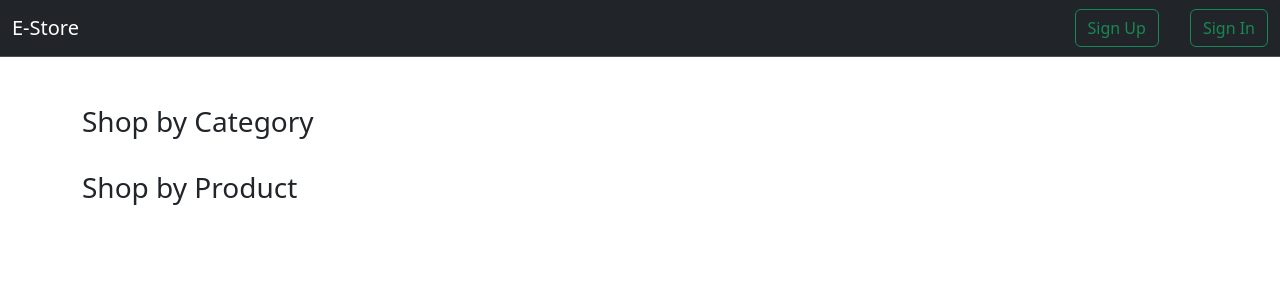
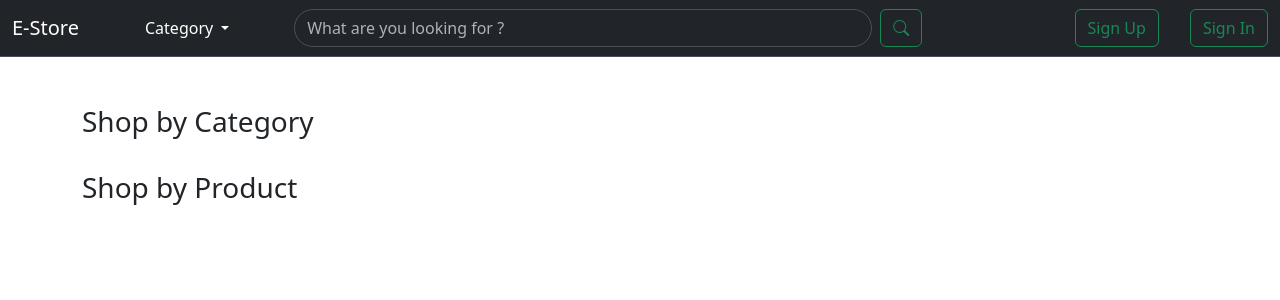
Before and after one commit to vish0290/E-Commerce, a FastAPI app: page / in a window 1280 px wide. Shown: the top 300 px of the page. Run offline with FastAPI, Linux system fonts and the light colour scheme; data that the repository does not hold is empty.

Commit message:
search & dropdown added

```diff
--- a/app/templates/user_landing.html
+++ b/app/templates/user_landing.html
@@ -13,13 +13,26 @@
         <div class="container-fluid">
             <a class="navbar-brand">E-Store</a>
 
-            <!-- Center the search form -->
-            <!-- <form class="d-flex mx-auto w-50" role="search">
-                <input class="form-control me-2 flex-grow-1" type="search" placeholder="Search" aria-label="Search">
-                <button class="btn btn-outline-success" type="submit">Search</button>
-            </form> -->
+                <li class="nav-item dropdown">
+                    <a class="nav-link dropdown-toggle" href="#" role="button" data-bs-toggle="dropdown" aria-expanded="false">
+                        Category
+                    </a>
+                    {% for category in categories %}
+                    <ul class="dropdown-menu">
+                        <li><a class="dropdown-item" href="#">{{ category.name }}</a></li>
+                    </ul>
+                    {% endfor %}
+                </li>
 
-            <!-- Right-align the sign up and sign in buttons -->
+
+            <form class="d-flex mx-auto w-50" role="search">
+                <input id = "search" name= "query" class="form-control me-2 flex-grow-1" type="search" placeholder="What are you looking for ?" aria-label="Search" >
+                <button class="btn btn-outline-success search-icon" type="submit">
+                    <i class="bi bi-search"></i>
+                </button>
+            </form>
+
+
             <div class="d-flex ms-auto">
                 {% if not user %}
                     <li class="nav-item">
@@ -92,6 +105,12 @@
     </div>
 
     <style>
+        .dropdown{
+            margin-left: 50px;
+            display: flex;
+            color: white;
+            justify-content: space-between;
+        }
         .product_data{
             display: flex;
             justify-content: space-between;
@@ -120,6 +139,10 @@
         .card{
             text-decoration: none;
         }
+        #search{
+            width: 100%;
+            border-radius: 30px;
+        }
     </style>
 
     <script src="https://cdn.jsdelivr.net/npm/bootstrap@5.3.3/dist/js/bootstrap.bundle.min.js" integrity="sha384-YvpcrYf0tY3lHB60NNkmXc5s9fDVZLESaAA55NDzOxhy9GkcIdslK1eN7N6jIeHz" crossorigin="anonymous"></script>
```
